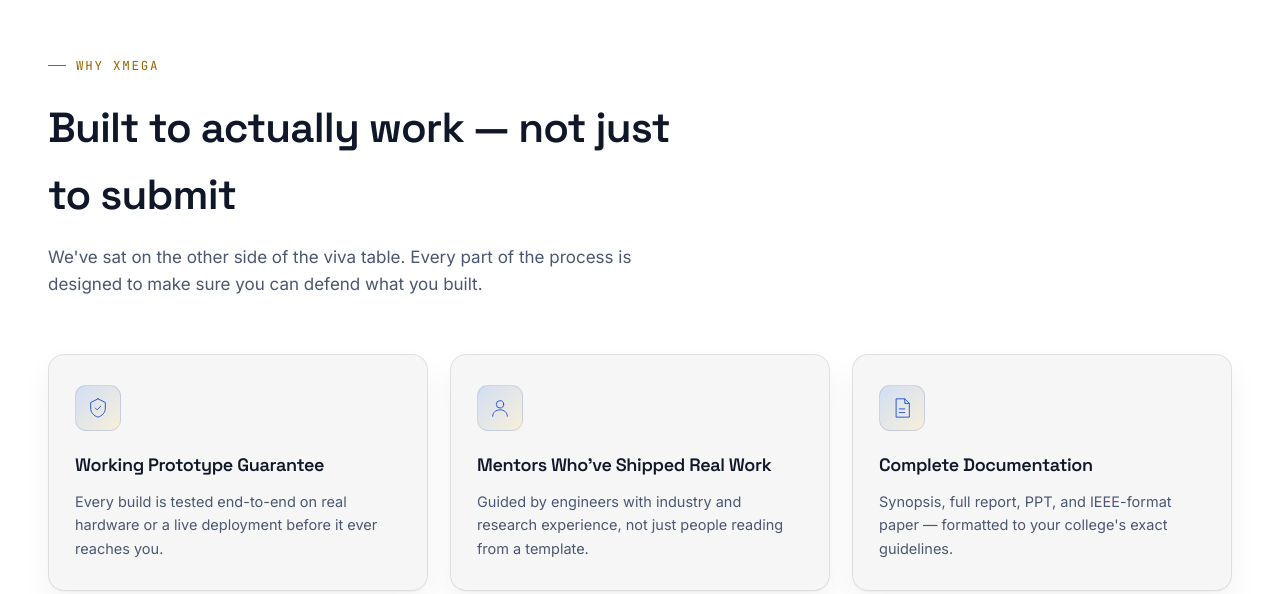
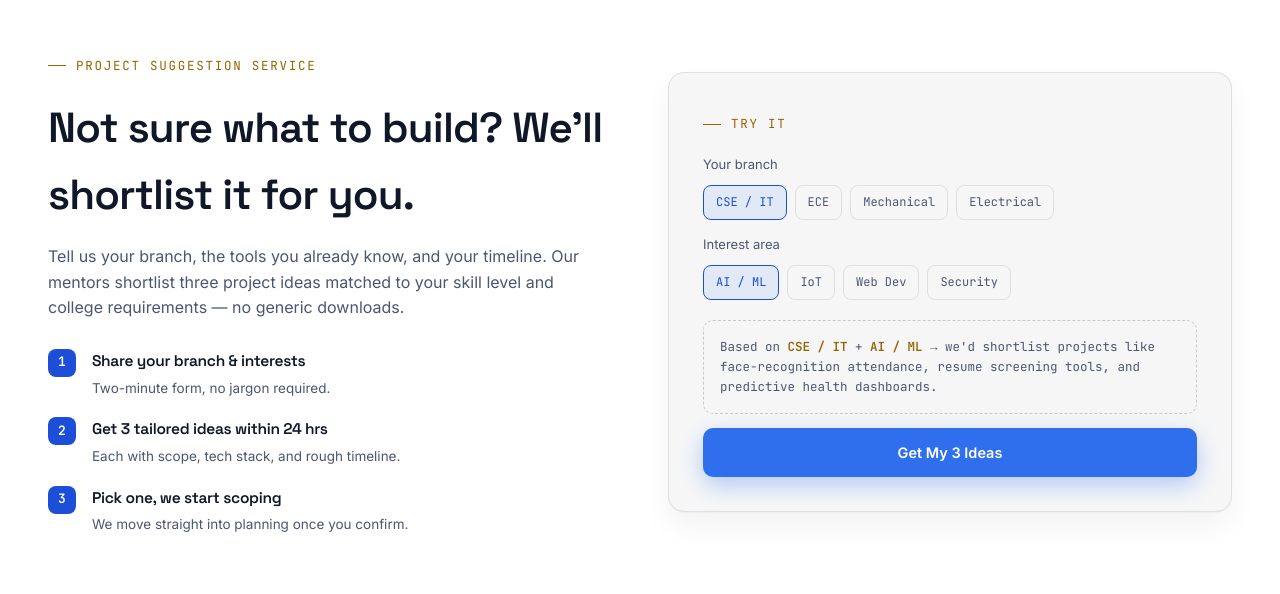
Before and after one commit to UdayrajPawar/Buy-College-Projects, a plain HTML site: page index.html in a window 1280 px wide. Shown: the part 1087-1681 px from the top of the page. Drawn offline with Linux system fonts and the light colour scheme.

Commit message:
Update index.html

```diff
--- a/index.html
+++ b/index.html
@@ -520,7 +520,38 @@
       <div style="margin-top:8px;color:var(--text-dim);">92% · Report &amp; PPT ready</div>
     </div>
   </section>
-
+<!-- 5. PROJECT SUGGESTION SERVICE -->
+  <section id="suggest">
+    <div class="wrap suggest-wrap">
+      <div class="reveal">
+        <div class="eyebrow">PROJECT SUGGESTION SERVICE</div>
+        <h2>Not sure what to build? We'll shortlist it for you.</h2>
+        <p style="color:var(--text-muted);margin-bottom:28px;">Tell us your branch, the tools you already know, and your timeline. Our mentors shortlist three project ideas matched to your skill level and college requirements — no generic downloads.</p>
+        <div class="step-row" style="margin-bottom:18px;"><div class="step-num">1</div><div><h4>Share your branch &amp; interests</h4><p>Two-minute form, no jargon required.</p></div></div>
+        <div class="step-row" style="margin-bottom:18px;"><div class="step-num">2</div><div><h4>Get 3 tailored ideas within 24 hrs</h4><p>Each with scope, tech stack, and rough timeline.</p></div></div>
+        <div class="step-row"><div class="step-num">3</div><div><h4>Pick one, we start scoping</h4><p>We move straight into planning once you confirm.</p></div></div>
+      </div>
+      <div class="card suggest-card reveal">
+        <div class="eyebrow" style="margin-bottom:20px;">TRY IT</div>
+        <div class="suggest-form-mini">
+          <div>
+            <div style="font-size:13px;color:var(--text-muted);margin-bottom:10px;">Your branch</div>
+            <div class="chip-row" id="branchChips">
+              <span class="chip active">CSE / IT</span><span class="chip">ECE</span><span class="chip">Mechanical</span><span class="chip">Electrical</span>
+            </div>
+          </div>
+          <div>
+            <div style="font-size:13px;color:var(--text-muted);margin-bottom:10px;">Interest area</div>
+            <div class="chip-row" id="interestChips">
+              <span class="chip active">AI / ML</span><span class="chip">IoT</span><span class="chip">Web Dev</span><span class="chip">Security</span>
+            </div>
+          </div>
+          <div class="mini-out" id="suggestOut">Based on <b>CSE / IT</b> + <b>AI / ML</b> → we'd shortlist projects like face-recognition attendance, resume screening tools, and predictive health dashboards.</div>
+          <a href="#lead-form" class="btn btn-primary" style="justify-content:center;">Get My 3 Ideas</a>
+        </div>
+      </div>
+    </div>
+  </section>
   <!-- 2. WHY CHOOSE XMEGA -->
   <section id="why">
     <div class="wrap">
```
